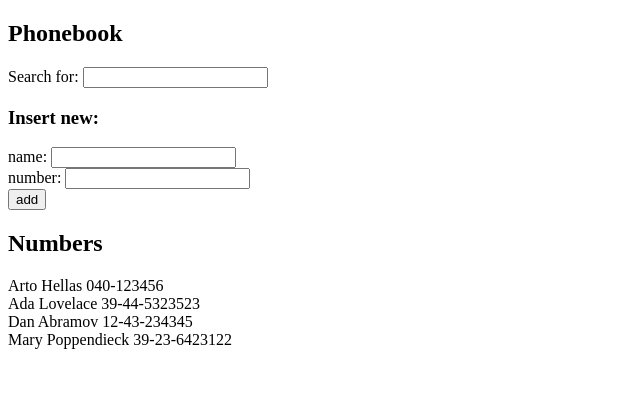
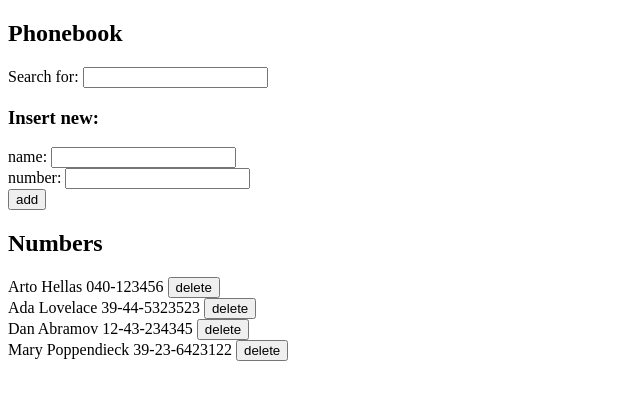
Before and after one commit to tommymyers/full-stack-open-2021, a React (Create React App) app in the folder part2/phonebook/: page / in a window 1280 px wide. Shown: the top 400 px of the page, without its empty margins (0-640 px from the left). Built offline with nearby package versions, Linux system fonts and the light colour scheme; data requests are answered from the project's data file; the HTML template or start-up script is replaced by a standard one.

Commit message:
exercise 2.17

```diff
--- a/part2/phonebook/src/App.js
+++ b/part2/phonebook/src/App.js
@@ -15,10 +15,10 @@ const PersonForm = (props) => {
   )
 }
 
-const People = ({ people }) => {
+const People = ({ people, onDeletePerson }) => {
   return people.map(person =>
     <div key={person.name}>
-      {person.name} {person.number}
+      {person.name} {person.number} <button onClick={() => onDeletePerson(person)}>delete</button>
     </div>
   )
 }
@@ -53,9 +53,12 @@ const App = () => {
         setNewName("")
         setNewNumber("")
       })
-    .catch(error => {
-      console.log(error)
-    })
+  }
+
+  const onDeletePerson = (person) => {
+    if (!window.confirm(`Are you sure you want to delete ${person.name}?`)) return
+    personsService.remove(person.id)
+    setPersons(persons.filter(p => p.id !== person.id))
   }
 
   const filteredPersons = persons.filter(p => p.name.toLowerCase().includes(searchQuery.toLowerCase()))
@@ -73,7 +76,7 @@ const App = () => {
         newNumberInputChange={newNumberInputChange}
       />
       <h2>Numbers</h2>
-      <People people={filteredPersons} />
+      <People people={filteredPersons} onDeletePerson={onDeletePerson} />
     </div>
   )
 }
--- a/part2/phonebook/src/services/personsService.js
+++ b/part2/phonebook/src/services/personsService.js
@@ -12,5 +12,10 @@ const add = (newObject) => {
   return request.then(response => response.data)
 }
 
-const personsService = { getAll, add }
+const remove = (id) => {
+  const request = axios.delete(`/${id}`)
+  return request.then(response => response.data)
+}
+
+const personsService = { getAll, add, remove }
 export default personsService
```
Lines whose indentation alone changed are shown as unchanged.
